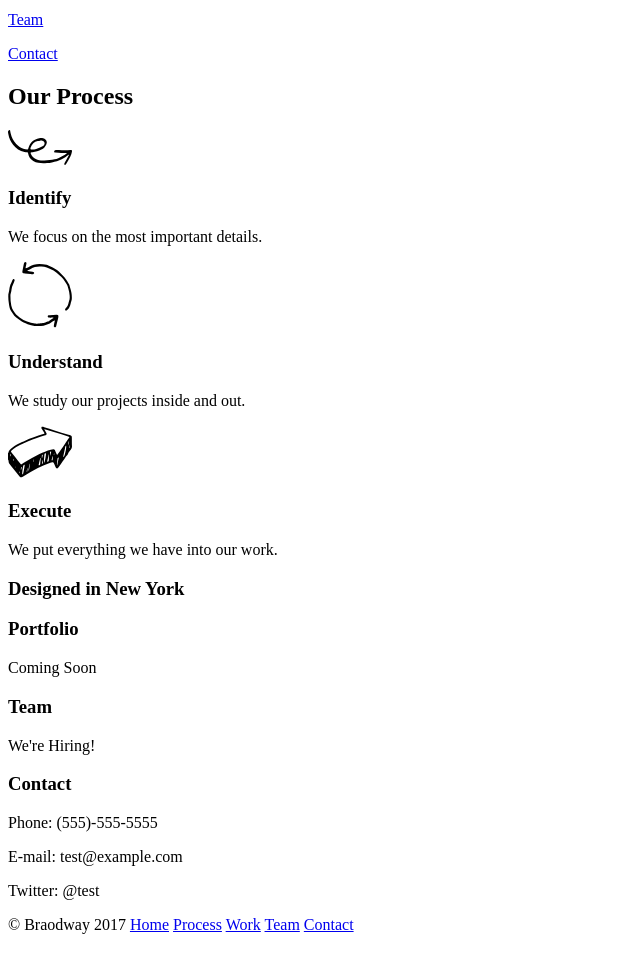
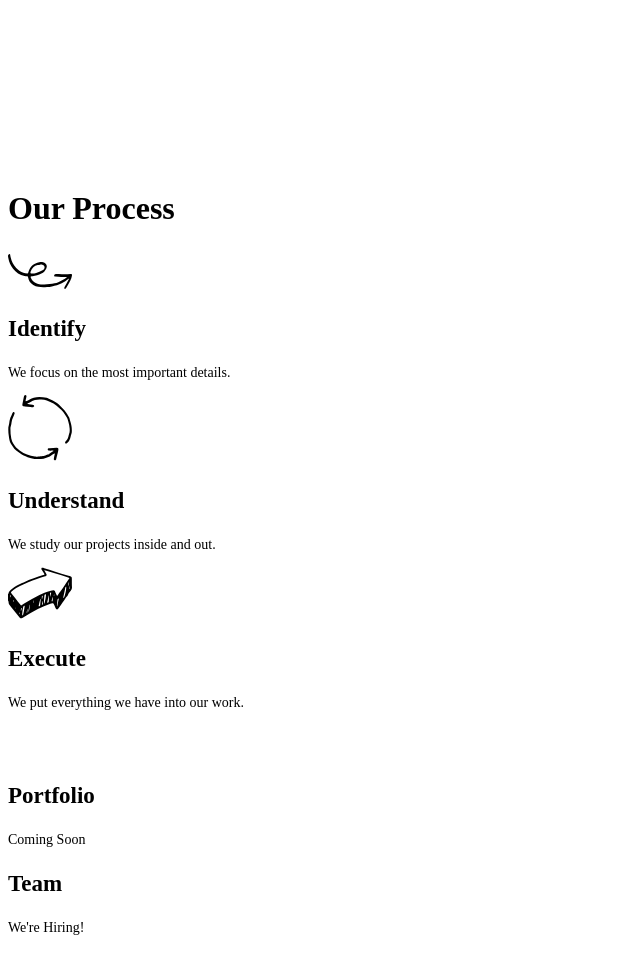
Before and after one commit to ivan8113/Broadway_Design, a plain HTML site: page index.html in a window 1280 px wide. Shown: the part 171-1127 px from the top of the page, without its empty margins (0-640 px from the left). Drawn offline with Linux system fonts and the light colour scheme.

Commit message:
modified code with css.

```diff
--- a/Resources/css/style.css
+++ b/Resources/css/style.css
@@ -0,0 +1,34 @@
+body {
+  font: helvetica;
+}
+h1{
+  font-size: 70PX;
+  font-weight: bold;
+  color: white;
+}
+.navbtn {
+  color: white;
+  font-size: 18px;
+}
+h2 {
+  font-size: 32px;
+  font-weight: bold;
+}
+h3{
+  font-size: 23px;
+  font-weight: bold;
+}
+p{
+  font-size:14px;
+}
+.design {
+  font-size: 23px;
+  font-weight: bold;
+  color: white;
+  background-color: url('./Resources/images/the-flatiron-building.png')
+}
+.footer p {
+  background-color: dimgray;
+  font-size: 11px;
+  color: white;
+  }
--- a/index.html
+++ b/index.html
@@ -7,11 +7,11 @@
   </head>
   <h1 class="Broadway">Broadway Design</h1>
 <nav>
-    <p><a class="nav btn" href="#">Home</a></p>
-    <p><a class="nav btn" href="#process">Process</a></p>
-    <p><a class="nav btn" href="#work">Work</a></p>
-    <p><a class="nav btn" href="#team">Team</a></p>
-    <p><a class="nav btn" href="#contact">Contact</a></p>
+    <p><a class="navbtn" href="#">Home</a></p>
+    <p><a class="navbtn" href="#process">Process</a></p>
+    <p><a class="navbtn" href="#work">Work</a></p>
+    <p><a class="navbtn" href="#team">Team</a></p>
+    <p><a class="navbtn" href="#contact">Contact</a></p>
   <!-- work  -->
 <h2 id="process">Our Process</h2>
 <!-- identity -->
@@ -27,7 +27,7 @@
 <h3>Execute</h3>
 <p>We put everything we have into our work.</p>
 <!-- image on background -->
-<h3>Designed in New York</h3>
+<h3 class="design">Designed in New York</h3>
 <!-- Breaks down into navigation -->
 <h3 id="work">Portfolio</h3>
 <p>Coming Soon</p>
@@ -41,11 +41,11 @@
 <!-- footer  -->
 <footer>
 <p> &copy Braodway 2017
-  <a class="nav btn" href="#">Home</a>
-  <a class="nav btn" href="#process">Process</a>
-  <a class="nav btn" href="#work">Work</a>
-  <a class="nav btn" href="#team">Team</a>
-  <a class="nav btn" href="#contact">Contact</a>
+  <a class="navbtn" href="#">Home</a>
+  <a class="navbtn" href="#process">Process</a>
+  <a class="navbtn" href="#work">Work</a>
+  <a class="navbtn" href="#team">Team</a>
+  <a class="navbtn" href="#contact">Contact</a>
 </footer>
   <body>
 
```
Also changed, not shown: 1 other file.
